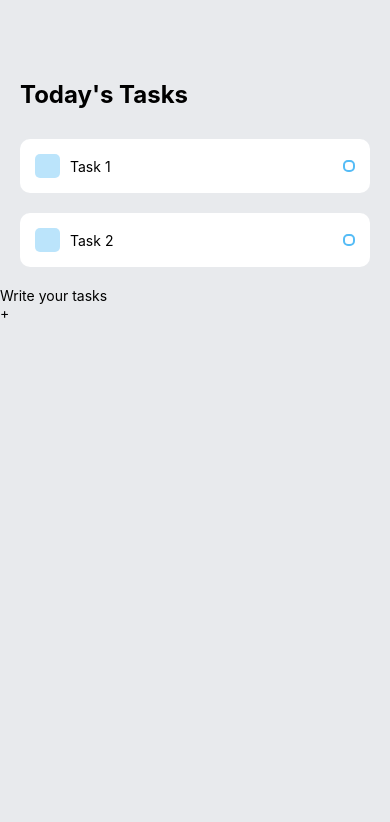
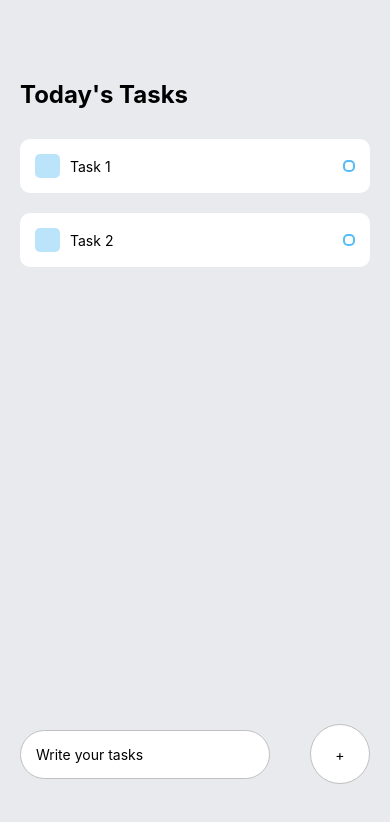
Before and after one commit to Arecio3/mobile-todo-list, a React Native app: screen / in a window 390 px wide. Shown: the top 822 px of the page. Built offline with nearby package versions, Linux system fonts and the light colour scheme.

Commit message:
styled search bar and add button

```diff
--- a/App.js
+++ b/App.js
@@ -12,17 +12,17 @@
 
         <View style={styles.items}>
           {/* This is where the tasks will go */}
-          <Tasks text={'Task 1'}/>
-          <Tasks text={'Task 2'}/>
+          <Tasks text={'Task 1'} />
+          <Tasks text={'Task 2'} />
         </View>
       </View>
 
       {/* Write a task section*/}
       {/* This component pushes everything up when keyboard is opened rather than just covering it */}
       <KeyboardAvoidingView behavior={Platform.OS === 'ios' ? 'padding' : 'height'}
-      style={styles.writeTaskWrapper}>
+        style={styles.writeTaskWrapper}>
 
-        <TextInput style={styles.input} placeholder={'Write your tasks'}/>
+        <TextInput style={styles.input} placeholder={'Write your tasks'} />
 
         <TouchableOpacity >
           <View style={styles.addWrapper}>
@@ -51,4 +51,32 @@
   items: {
     marginTop: 30
   },
+  writeTaskWrapper: {
+    position: 'absolute',
+    bottom: 60,
+    width: '100%',
+    flexDirection: 'row',
+    justifyContent: 'space-around',
+    alignItems: 'center'
+  },
+  input: {
+    paddingHorizontal: 15,
+    paddingVertical: 15,
+    backgroundColor: '#FFF',
+    borderRadius: 60,
+    borderColor: '#C0C0C0',
+    borderWidth: 1,
+    width: 250,
+  },
+  addWrapper: {
+    width: 60,
+    height: 60,
+    backgroundColor: '#FFF',
+    borderRadius: 60,
+    justifyContent: 'center',
+    alignItems: 'center',
+    borderColor: '#C0C0C0',
+    borderWidth: 1,
+  },
+  addText: {},
 });
--- a/components/Task.jsx
+++ b/components/Task.jsx
@@ -15,7 +15,7 @@
 
 const styles = StyleSheet.create({
   item: {
-      backgroundColor: 'white',
+      backgroundColor: '#FFF',
       padding: 15,
       borderRadius: 10,
       flexDirection: 'row',
@@ -45,7 +45,7 @@
       height: 12,
       borderColor: '#55BCF6',
       borderWidth: 2,
-      borderRadius:5,
+      borderRadius: 5,
   },
 });
 export default Task;
```
